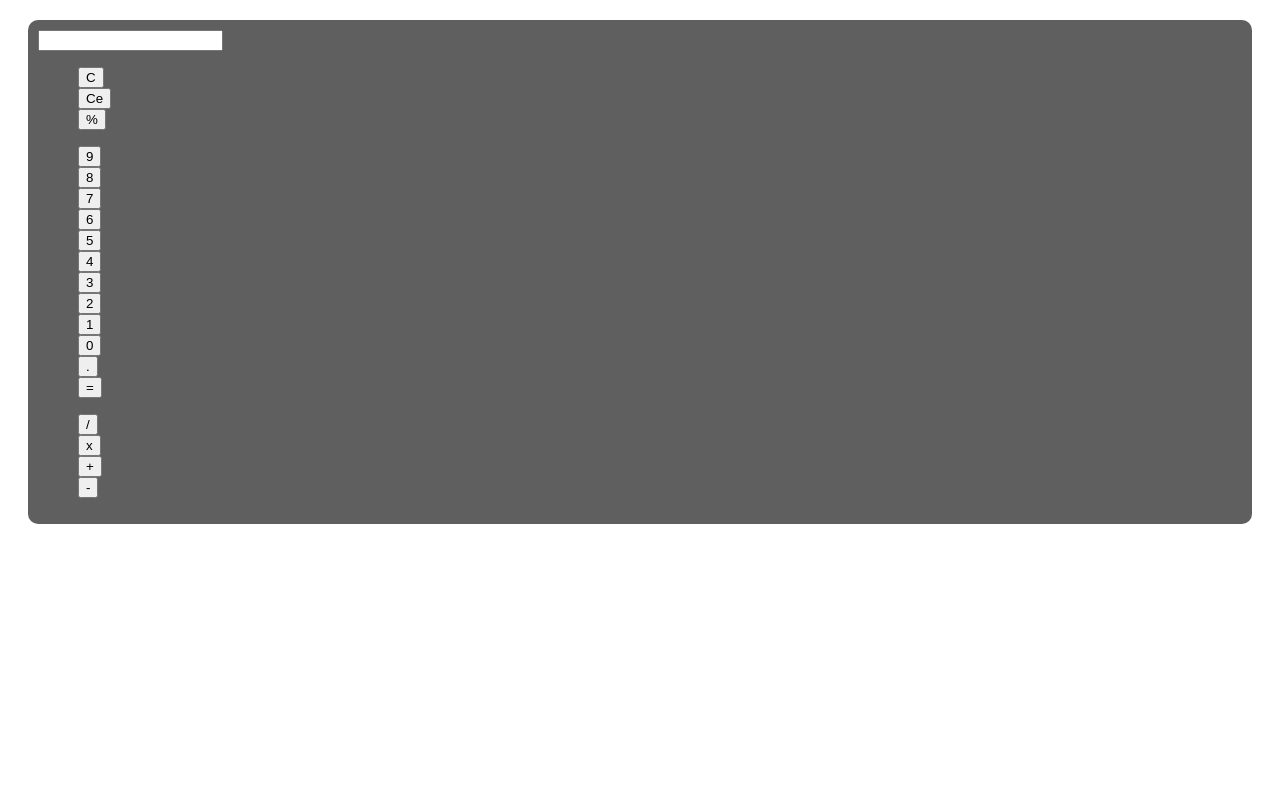
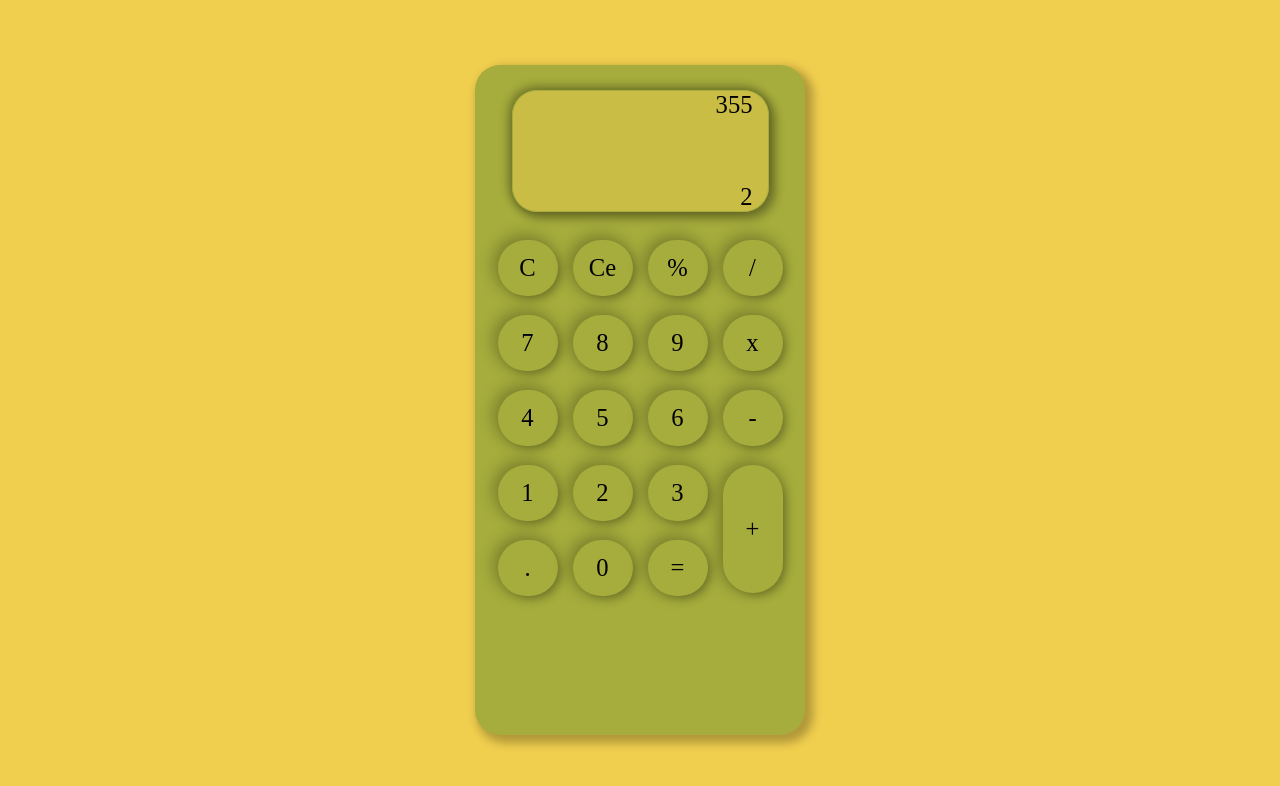
Before and after one commit to Jennorg/Calculator, a plain HTML site: page index.html in a window 1280 px wide. Drawn offline with Linux system fonts and the light colour scheme.

Commit message:
Finished css

```diff
--- a/index.html
+++ b/index.html
@@ -2,6 +2,7 @@
 <html lang="en">
     <head>
         <meta charset="UTF-8">
+        <meta name="viewport" content="width=device-width, initial scale=1.0">
         <link rel="stylesheet" href="style.css">
     </head>
     <body>
@@ -9,45 +10,33 @@
         <div class="C_Body">
             <!--Calculator display-->
             <div class="C_Display">
-                <input type="text">
+                <div id="C_Result">355</div>
+                <div id="C_input">2</div>
             </div>
             <!--Calculator deletes-->
-            <div class="C_Deletes">
-                <ul>
-                    <li><button>C</button></li>
-                    <li><button>Ce</button></li>
-                    <li><button>%</button></li>
-                </ul>
-            </div>
+            <div class="C_Deletes"><button>C</button></div>
+            <div class="C_Deletes"><button>Ce</button></div>
+            <div class="C_Deletes"><button>%</button></div>
+            <div class="C_Operators"><button>/</button></div>
             <!--Calculator numbers, decimal point and equal-->
-            <div class="C_Numbers">
-                <ul>
-                    <li><button>9</button></li>
-                    <li><button>8</button></li>
-                    <li><button>7</button></li>
+            <div class="C_Numbers"><button>7</button></div>
+            <div class="C_Numbers"><button>8</button></div>
+            <div class="C_Numbers"><button>9</button></div>
+            <div class="C_Operators"><button>x</button></div>
 
-                    <li><button>6</button></li>
-                    <li><button>5</button></li>
-                    <li><button>4</button></li>
+            <div class="C_Numbers"><button>4</button></div>
+            <div class="C_Numbers"><button>5</button></div>
+            <div class="C_Numbers"><button>6</button></div>
+            <div class="C_Operators"><button>-</button></div>
 
-                    <li><button>3</button></li>
-                    <li><button>2</button></li>
-                    <li><button>1</button></li>
+            <div class="C_Numbers"><button>1</button></div>
+            <div class="C_Numbers"><button>2</button></div>
+            <div class="C_Numbers"><button>3</button></div>
 
-                    <li><button>0</button></li>
-                    <li><button>.</button></li>
-                    <li><button>=</button></li>
-                </ul>
-            </div>
-            <!--Calculator aritmetical operators-->
-            <div class="C_Operators">
-                <ul>
-                    <li><button>/</button></li>
-                    <li><button>x</button></li>
-                    <li><button>+</button></li>
-                    <li><button>-</button></li>
-                </ul>
-            </div>
+            <div class="C_Double"><button>+</button></div>
+            <div class="C_Numbers"><button>.</button></div>
+            <div class="C_Numbers"><button>0</button></div>
+            <div class="C_Operators"><button>=</button></div>
         </div>
     </body>
 </html>
--- a/style.css
+++ b/style.css
@@ -1,10 +1,79 @@
-ul{
-    list-style: none;
+*{
+    font-family: 'Times New Roman', Times, serif;
+    font-size: 1.09em;
+    margin: 0;
+    padding: 0;
+    background: none;
+}
+
+body{
+    display: flex;
+    background-color: #f0ce4e;
+    justify-content: center;
+    align-items: center;
+    height: 100vh;
+
 }
 
 .C_Body{
-    background-color: rgb(96, 95, 95);
-    margin: 20px;
-    padding: 10px;
-    border-radius: 10px;
+    display: grid;
+    margin: 50px;
+    padding: 15px;
+    width: 300px;
+    height: 80vh;
+    background-color: #a6ad3c;
+    border-radius: 25px;
+    justify-items: center;
+
+    grid-template-columns: repeat(4, 75px);
+    grid-template-rows: 20vh repeat(5, 75px);
+
+    box-shadow: 5px 5px 10px 3px #00000044
 }
+
+.C_Display{
+    width: 80%;
+    height: 15vh;
+    background-color: #f0ce4e80;
+    border: #a6ad3c solid 1px;
+    border-radius: 25px;
+    justify-content: space-between;
+    box-shadow: 5px 5px 10px 2px #00000049, -2px -2px 10px 2px #00000049;
+
+    display: flex;
+    align-items: flex-end;
+    flex-direction: column;
+    justify-self: center;
+    padding-right: 15px;
+    margin: 10px;
+    grid-column: 1 / -1;
+}
+
+button{
+    border: none;
+    background-color: #a6ad3c;
+    box-shadow: 5px 5px 10px -3px #00000044, -3px -3px 15px 2px #00000044;
+    width: 60px;
+    height: 75%;
+    border-radius: 50px;
+}
+
+button:hover{
+    background-color: #868f23;
+}
+
+button:focus{
+    outline: none;
+}
+
+button:active{
+    background-color: #737a1e;
+}
+
+.C_Double{
+    grid-row: span 2;
+}
+
+.C_Double button{
+    height: 85%;
+}
```
